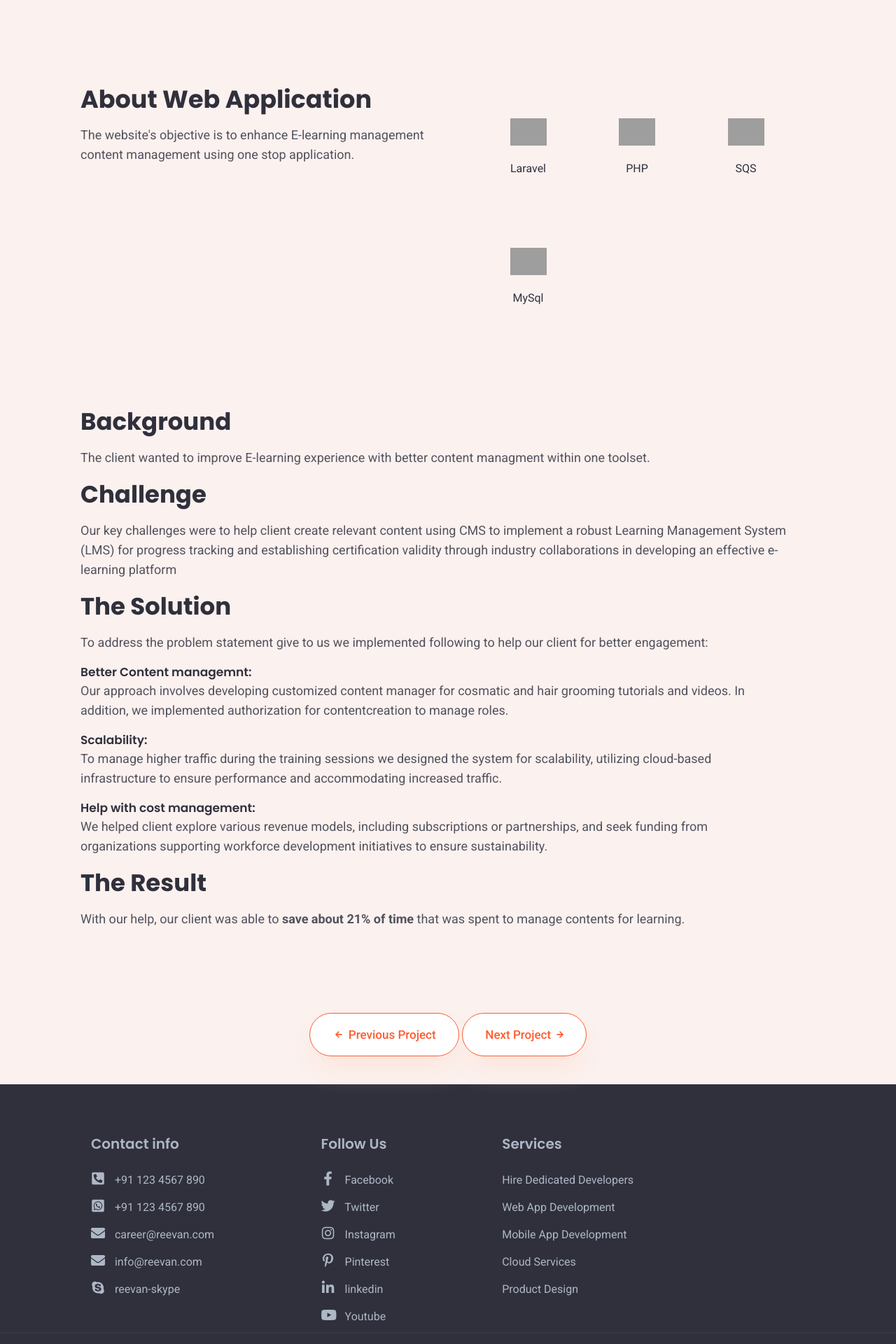
After one commit to nirlepsoft/website, a PHP site: page /portfolio-details-redken.php in a window 1280 px wide. The commit adds this page. Shown: the part 540-2460 px from the top of the page at 70% size. Run offline with PHP 8.4, Linux system fonts and the light colour scheme; grey boxes are pictures that could not be loaded.

Commit message:
Add RedKen

```diff
--- /dev/null
+++ b/portfolio-details-redken.php
@@ -0,0 +1,136 @@
+<?php include('header.php'); ?>
+
+	   <!-- Header title -->
+<section class="header-title head-opacity" data-background="images/portfolio/Redken-Education-new.png">
+	<div class="container">
+	   <div class="row">
+		  <div class="col-lg-6">
+			<h1 class="mb15" data-aos="fade-up" data-aos-delay="400"> <span class="ree-text rt40">Self/E-Learning</span> Web Apllication</h1>
+			 <p class="h-light">Learn and manage progress on your own and earn badges & certificates. </p>
+
+		  <div class="case-study-about mt30">
+
+			  <div class="csa-block">
+				  <h6>Industry</h6>
+				  <p>Self Learning</p>
+			  </div>
+
+			  <div class="csa-block">
+				  <h6>Development Type</h6>
+				  <p>Web App</p>
+			  </div>
+		  </div>
+	   </div>
+	</div>
+</div>
+ </section>
+ <!-- Header title end -->
+
+<!--about items-->
+	<section class="r-bg-a sec-pad">
+		<div class="container">
+			<div class="row">
+				<div class="col-lg-6">
+					<div class="details-port">
+						<h2 class="mb15">About Web Application</h2>
+						<p>The website's objective is to enhance E-learning management content management using one stop application.</p>
+					</div>
+				</div>
+
+					<div class="col-lg-6">
+						<div class="technolo-sec">
+							<div class="icon-with-title">
+								<a href="javascript:void(0)">
+									<div class="iwt-icon"> <img src="images/icons/laravel.png" alt="Laravel"> </div>
+									<div class="iwt-content">
+										<p>Laravel</p>
+									</div>
+								</a>
+							</div>
+							<div class="icon-with-title">
+								<a href="javascript:void(0)">
+									<div class="iwt-icon"> <img src="images/icons/php.png" alt="PHP"> </div>
+									<div class="iwt-content">
+										<p>PHP</p>
+									</div>
+								</a>
+							</div>
+							<div class="icon-with-title">
+								<a href="javascript:void(0)">
+									<div class="iwt-icon"> <img src="images/icons/sqs.png" alt="SQS"> </div>
+									<div class="iwt-content">
+										<p>SQS</p>
+									</div>
+								</a>
+							</div>
+							<div class="icon-with-title">
+								<a href="javascript:void(0)">
+									<div class="iwt-icon"> <img src="images/icons/mysql.svg" alt="MySql"> </div>
+									<div class="iwt-content">
+										<p>MySql</p>
+									</div>
+								</a>
+							</div>
+						</div>
+					</div>
+				</div>
+			</div>
+	</section>
+	<!--about items end-->
+<!--needs and solution-->
+	<section class="r-bg-a" style="padding-bottom: 40px;">
+		<div class="container">
+				<div class="row col-lg-12 m-mb30 justify">
+					<div>
+						 <h3>Background</h3>
+						 <p class="mt15">The client wanted to improve E-learning experience with better content managment within one toolset.
+						 </p>
+					</div>
+					<div>
+						 <h3 class="mt15">Challenge</h3>
+						 <p class="mt15">Our key challenges were to help client create relevant content using CMS to implement a robust
+							 Learning Management System (LMS) for progress tracking and establishing certification validity through industry
+							 collaborations in developing an effective e-learning platform</p>
+					</div>
+					<div>
+						 <h3 class="mt15" >The Solution</h3>
+						 <p class="mt15" > To address the problem statement give to us we implemented following to help our client for better engagement:
+						</p>
+						<div class="row col-lg-12">
+							<h6 class="mt15">Better Content managemnt:</h6>
+							<p>Our approach involves developing customized content manager for cosmatic and hair grooming tutorials and videos. In addition,
+								we implemented authorization for contentcreation to manage roles.
+							</p>
+							<h6 class="mt15">Scalability:</h6>
+							<p>To manage higher traffic during the training sessions we designed the system for scalability, utilizing cloud-based infrastructure
+								to ensure performance and accommodating increased traffic.
+							</p>
+							<h6 class="mt15">Help with cost management:</h6>
+							<p>We helped client explore various revenue models, including subscriptions or partnerships, and seek funding from organizations
+								supporting workforce development initiatives to ensure sustainability.
+							</p>
+						</div>
+					</div>
+					<div>
+						 <h3 class="mt15" >The Result</h3>
+						 <p class="mt15">With our help, our client was able to <b>save about 21% of time</b> that was spent to manage contents for learning.
+						 </p>
+					</div>
+				</div>
+				<div class="row justify-content-center mt60">
+					<div class="col-lg-6">
+						<div class="center-btn big-txt">
+							<a href="portfolio-details-Loreal-Professionnel.php" class="ree-btn  ree-btn-grdt2"><i class="fas fa-arrow-left fa-btn mr5"></i> Previous Project </a>
+							<a href="#" class="ree-btn  ree-btn-grdt2"> Next Project <i class="fas fa-arrow-right fa-btn"></i></a>
+
+						</div>
+					</div>
+					</div>
+
+		</div>
+	</section>
+<!--needs and solution end-->
+
+
+
+<?php include('footer.php'); ?>
--- a/portfolio.php
+++ b/portfolio.php
@@ -155,7 +155,7 @@
                     </div>
                     <div class="work-details">
                         <!-- <p class="mb10">UX, UI, Graphic Design</p> -->
-                        <a href="#"> <h4> E-Learning manager</h4></a>
+                        <a href="portfolio-details-redken.php"> <h4> E-Learning manager</h4></a>
                     </div>
                 </div>
             </div>
```
